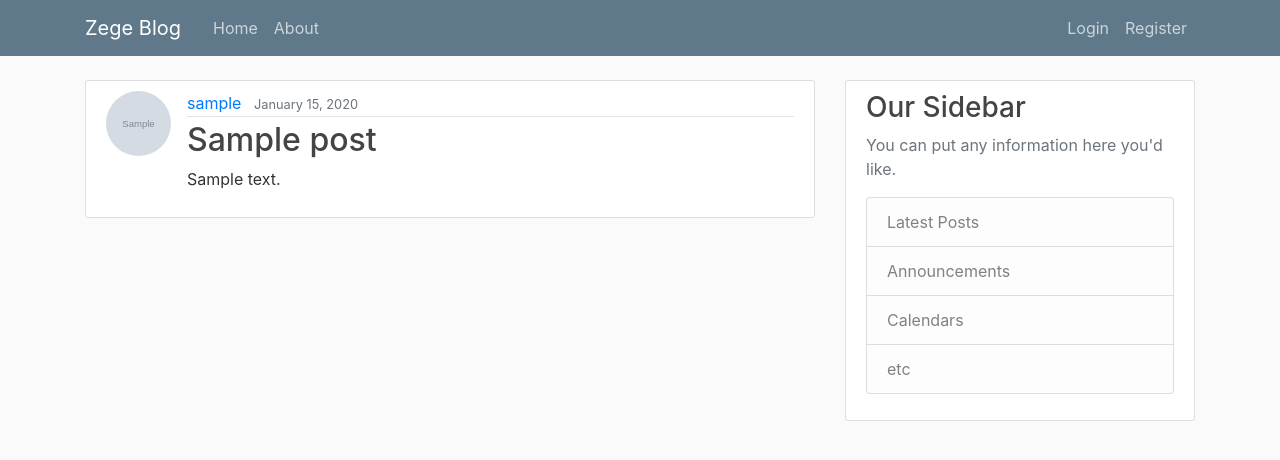
After one commit to ZegeYeet/DjangoProject, a Django app: page /post/1/ in a window 1280 px wide. The commit adds this page. Shown: the top 460 px of the page. Run offline with Django 3.2, Linux system fonts and the light colour scheme; tables that the repository leaves empty hold one stand-in row (values such as "Sample post"); grey boxes marked "Sample" are stand-in pictures; some libraries are stand-ins or nearby versions.

Commit message:
create new, delete, modify posts added

```diff
--- a/blog/models.py
+++ b/blog/models.py
@@ -1,6 +1,7 @@
 from django.db import models
 from django.utils import timezone
 from django.contrib.auth.models import User
+from django.urls import reverse
 
 
 
@@ -11,5 +12,9 @@ class Post(models.Model):
     author = models.ForeignKey(User, on_delete=models.CASCADE)
 
 
+
     def __str__(self):
         return self.title
+
+    def get_absolute_url(self):
+        return reverse('post-detail', kwargs={'pk': self.pk})
--- a/blog/templates/blog/about.html
+++ b/blog/templates/blog/about.html
@@ -3,5 +3,5 @@
 {% extends "blog/base.html" %}
 {% block content %}
     <h1>About the Site</h1>
-    <p>This site is dedicated to showcasing projects I have worked on and that I am currently working on.</p>
+    <p>This site is dedicated to cataloging builds/progress of my game personal project. The game is an RPG being made with Unity and C#.</p>
 {% endblock content %}
--- a/blog/templates/blog/base.html
+++ b/blog/templates/blog/base.html
@@ -15,9 +15,9 @@
     <link rel="stylesheet" type="text/css" href="{% static 'blog/main.css' %}">
 
     {% if title %}
-        <title>Django Blog - {{ title }}</title>
+        <title>Zege Blog - {{ title }}</title>
     {% else %}
-        <title>Django Blog</title>
+        <title>Zege Blog</title>
     {% endif %}
 </head>
 
@@ -25,7 +25,7 @@
     <header class="site-header">
         <nav class="navbar navbar-expand-md navbar-dark bg-steel fixed-top">
             <div class="container">
-                <a class="navbar-brand mr-4" href="{% url 'blog-home' %}">Django Blog</a>
+                <a class="navbar-brand mr-4" href="{% url 'blog-home' %}">Zege Blog</a>
                 <button class="navbar-toggler" type="button" data-toggle="collapse" data-target="#navbarToggle"
                     aria-controls="navbarToggle" aria-expanded="false" aria-label="Toggle navigation">
                     <span class="navbar-toggler-icon"></span>
@@ -38,6 +38,7 @@
                     <!-- Navbar Right Side -->
                     <div class="navbar-nav">
                         {% if user.is_authenticated %}
+                        <a class="nav-item nav-link" href="{% url 'post-create' %}">Create Post</a>
                             <a class="nav-item nav-link" href="{% url 'profile' %}">Profile</a>
                             <a class="nav-item nav-link" href="{% url 'logout' %}">Logout</a>
                         {% else %}
--- a/blog/templates/blog/home.html
+++ b/blog/templates/blog/home.html
@@ -11,7 +11,7 @@
                     <a class="mr-2" href="#">{{ post.author }}</a>
                     <small class="text-muted">{{ post.date_posted|date:"F d, Y" }}</small>
                 </div>
-                <h2><a class="article-title" href="#">{{ post.title }}</a></h2>
+                <h2><a class="article-title" href="{% url 'post-detail' post.id %}">{{ post.title }}</a></h2>
                 <p class="article-content">{{ post.content }}</p>
             </div>
         </article>
--- /dev/null
+++ b/blog/templates/blog/post_detail.html
@@ -0,0 +1,22 @@
+
+
+{% extends "blog/base.html" %}
+{% block content %}
+    <article class="media content-section">
+        <img class="rounded-circle article-img" src="{{ object.author.profile.image.url }}">
+        <div class="media-body">
+            <div class="article-metadata">
+                <a class="mr-2" href="#">{{ object.author }}</a>
+                <small class="text-muted">{{ object.date_posted|date:"F d, Y" }}</small>
+                {% if object.author == user %}
+                    <div>
+                        <a class="btn btn-secondary btn-sm mt-1 mb-1" href="{% url 'post-update' object.id %}">Update</a>
+                        <a class="btn btn-danger btn-sm mt-1 mb-1" href="{% url 'post-delete' object.id %}">Delete</a>
+                    </div>
+                {% endif %}
+            </div>
+            <h2 class="article-title">{{ object.title }}</h2>
+            <p class="article-content">{{ object.content }}</p>
+        </div>
+    </article>
+{% endblock content %}
--- a/blog/urls.py
+++ b/blog/urls.py
@@ -1,9 +1,14 @@
 
 from django.urls import path
 from . import views
+from .views import PostListView, PostDetailView, PostCreateView, PostUpdateView, PostDeleteView
 
 
 urlpatterns = [
-    path('', views.home, name = "blog-home"), #empty path means it is the default/home
+    path('', PostListView.as_view(), name = "blog-home"), #empty path is default
+    path('post/<int:pk>/', PostDetailView.as_view(), name = "post-detail"), #pk is convention for primary key for detail view
+    path('post/new/', PostCreateView.as_view(), name = "post-create"),
+    path('post/<int:pk>/update/', PostUpdateView.as_view(), name = "post-update"),
+    path('post/<int:pk>/delete/', PostDeleteView.as_view(), name = "post-delete"),
     path('about/', views.about, name = "blog-about"),
 ]
--- a/blog/views.py
+++ b/blog/views.py
@@ -1,7 +1,7 @@
 from django.shortcuts import render #render returns and http response so don't need to worry about that
-#from django.http import HttpResponse
 from .models import Post
-
+from django.views.generic import ListView, DetailView, CreateView, UpdateView, DeleteView
+from django.contrib.auth.mixins import LoginRequiredMixin, UserPassesTestMixin
 
 
 
@@ -15,3 +15,46 @@ def home(request):
 
 def about(request):
     return render(request, 'blog/about.html', {'title': 'About'})
+
+
+#looks for: #<app>/<model>_<viewtype>.html (aka blog/post_list.html (originally))
+class PostListView(ListView):
+    model = Post
+    template_name = 'blog/home.html'
+    context_object_name = 'posts'
+    ordering = ['-date_posted']
+
+class PostDetailView(DetailView):
+    model = Post
+
+class PostCreateView(LoginRequiredMixin, CreateView):
+    model = Post
+    fields = ['title', 'content']
+
+    def form_valid(self, form):
+        form.instance.author = self.request.user
+        return super().form_valid(form)
+
+class PostUpdateView(LoginRequiredMixin, UserPassesTestMixin, UpdateView):
+    model = Post
+    fields = ['title', 'content']
+
+    def form_valid(self, form):
+        form.instance.author = self.request.user
+        return super().form_valid(form)
+
+    def test_func(self):
+        post = self.get_object()
+        if self.request.user == post.author:
+            return True
+        return False
+
+class PostDeleteView(LoginRequiredMixin, UserPassesTestMixin,DeleteView):
+    model = Post
+    success_url = '/'
+
+    def test_func(self):
+        post = self.get_object()
+        if self.request.user == post.author:
+            return True
+        return False
```
Also changed, not shown: blog/templates/blog/post_confirm_delete.html (added, +19 -0 lines), blog/templates/blog/post_form.html (added, +19 -0 lines), media/profile_pics/osrs_bot_face_low_quality.png (added).
